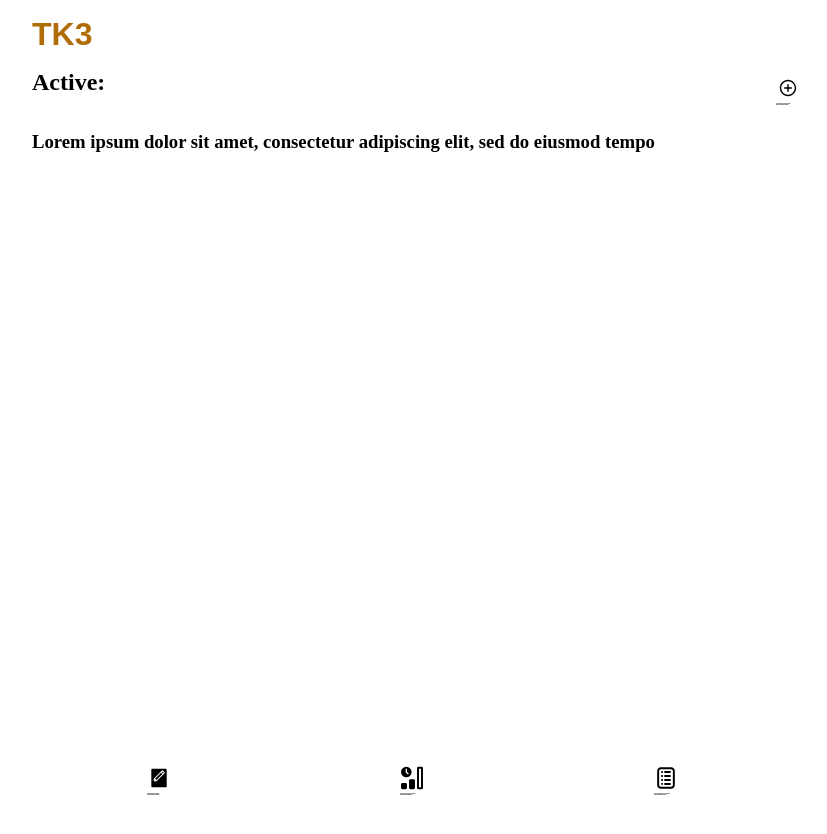
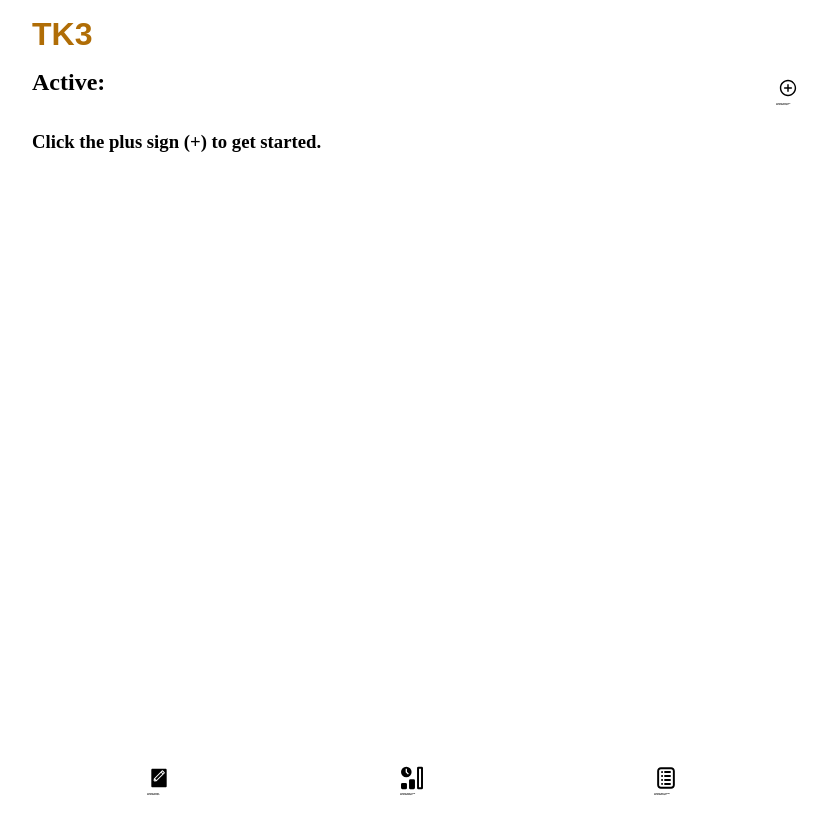
Before and after one commit to jefdewitt/tk3, an Angular app: page /#/List%20Tracks in a window 1280 px wide. Shown: the top 834 px of the page, without its empty margins (224-1051 px from the left). Built offline with nearby package versions, Linux system fonts and the light colour scheme.

Commit message:
Removes lorem ipsum.

```diff
--- a/src/app/views/app-list/app-list.component.html
+++ b/src/app/views/app-list/app-list.component.html
@@ -61,5 +61,5 @@
     <h2>Currently there are zero tracks selected. Please select a track or create a new one.</h2>
 </div> -->
 <div *ngIf="noTracks" [class.noTracks]="noTracks" >
-    <h3>Lorem ipsum dolor sit amet, consectetur adipiscing elit, sed do eiusmod tempo</h3>
+    <h3>Click the plus sign (+) to get started.</h3>
 </div>
```
